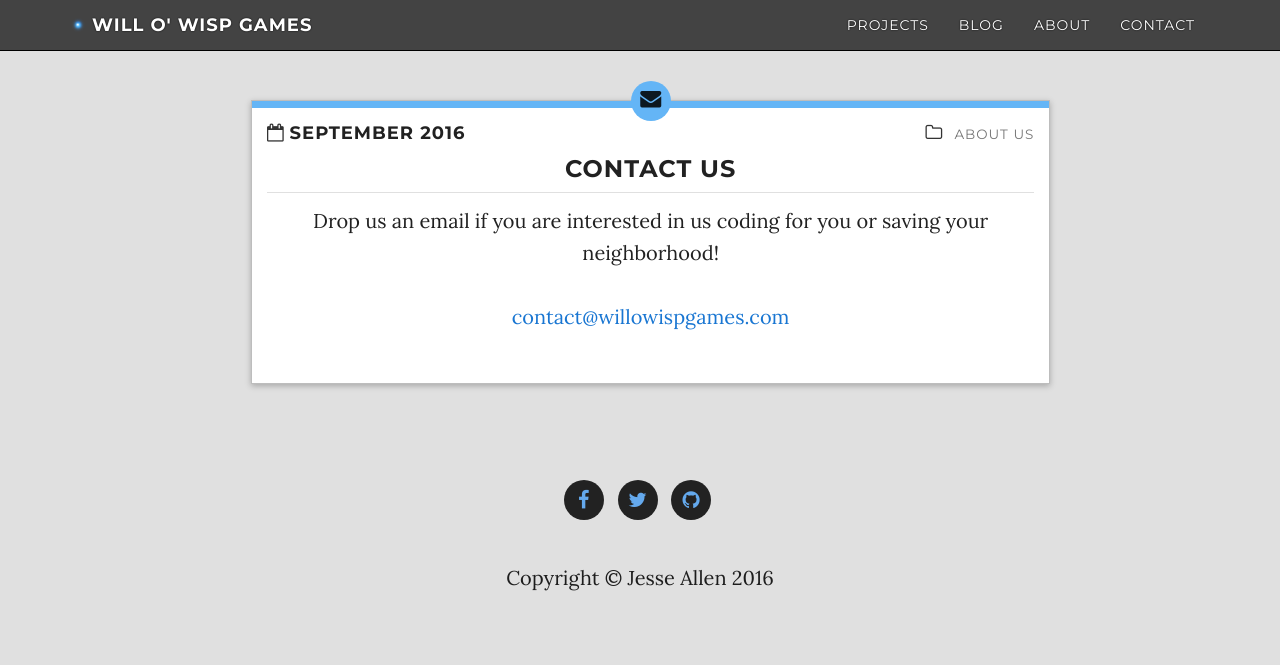
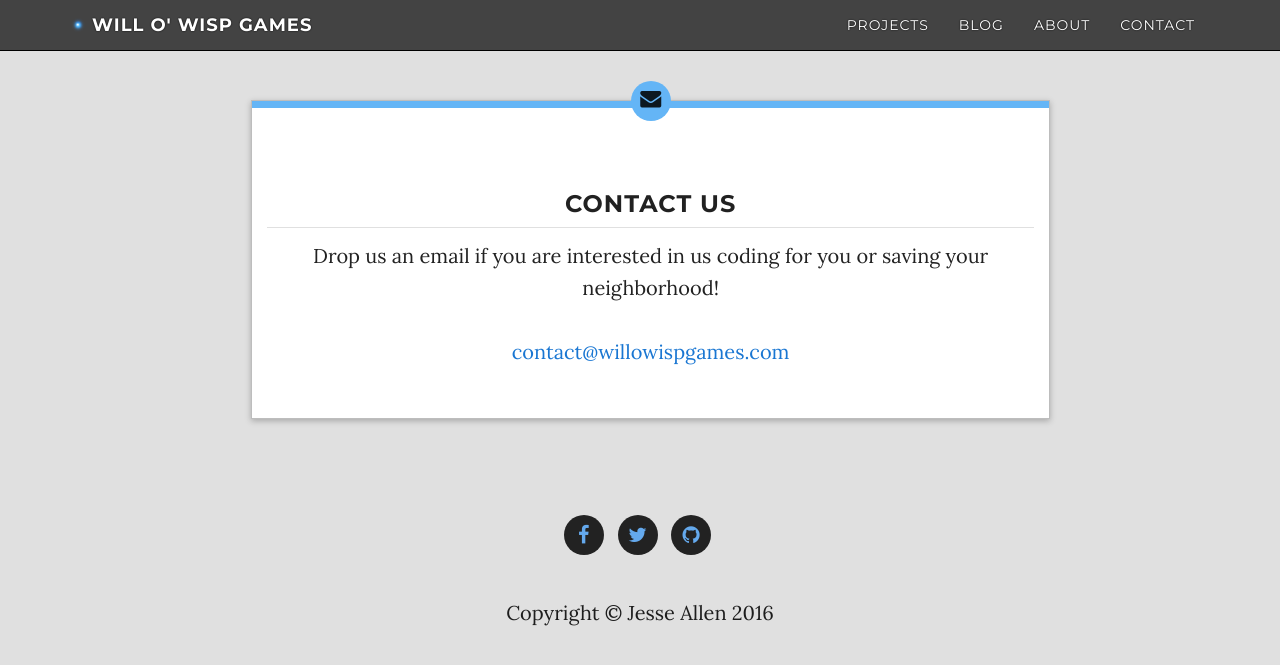
Before and after one commit to WilloWispGames/WilloWispGames.github.io, a Jekyll site: the page built from contact/index.html, in a window 1280 px wide. Shown: the top 665 px of the page. Built offline with Jekyll 4.4.1, drawn with Linux system fonts in a browser that asks for light colours; nearby versions of some CDN libraries.

Commit message:
Update contactPane.html

```diff
--- a/_includes/contactPane.html
+++ b/_includes/contactPane.html
@@ -7,14 +7,15 @@
 			<div class="cat-color"></div>
 			<div class="icon"><i class="fa fa-envelope"></i></div>
 			<div class="header cf">
-				<h4 class="date"><i class="fa fa-calendar-o"></i><strong>September 2016</strong></h4>
+				<!--h4 class="date"><i class="fa fa-calendar-o"></i><strong>September 2016</strong></h4>
 				<h4 class="cat"><i class="fa fa-folder-o"></i>
 					<small>
     				<a class="category" href="{{site.baseurl}}/about/">
       				About Us
     				</a>
   				</small>
-				</h4>
+				</h4-->
+				<h4><br></h4>
 			</div>
 			<h3 class="title">Contact Us</h3>
 			<div class="content">
```
